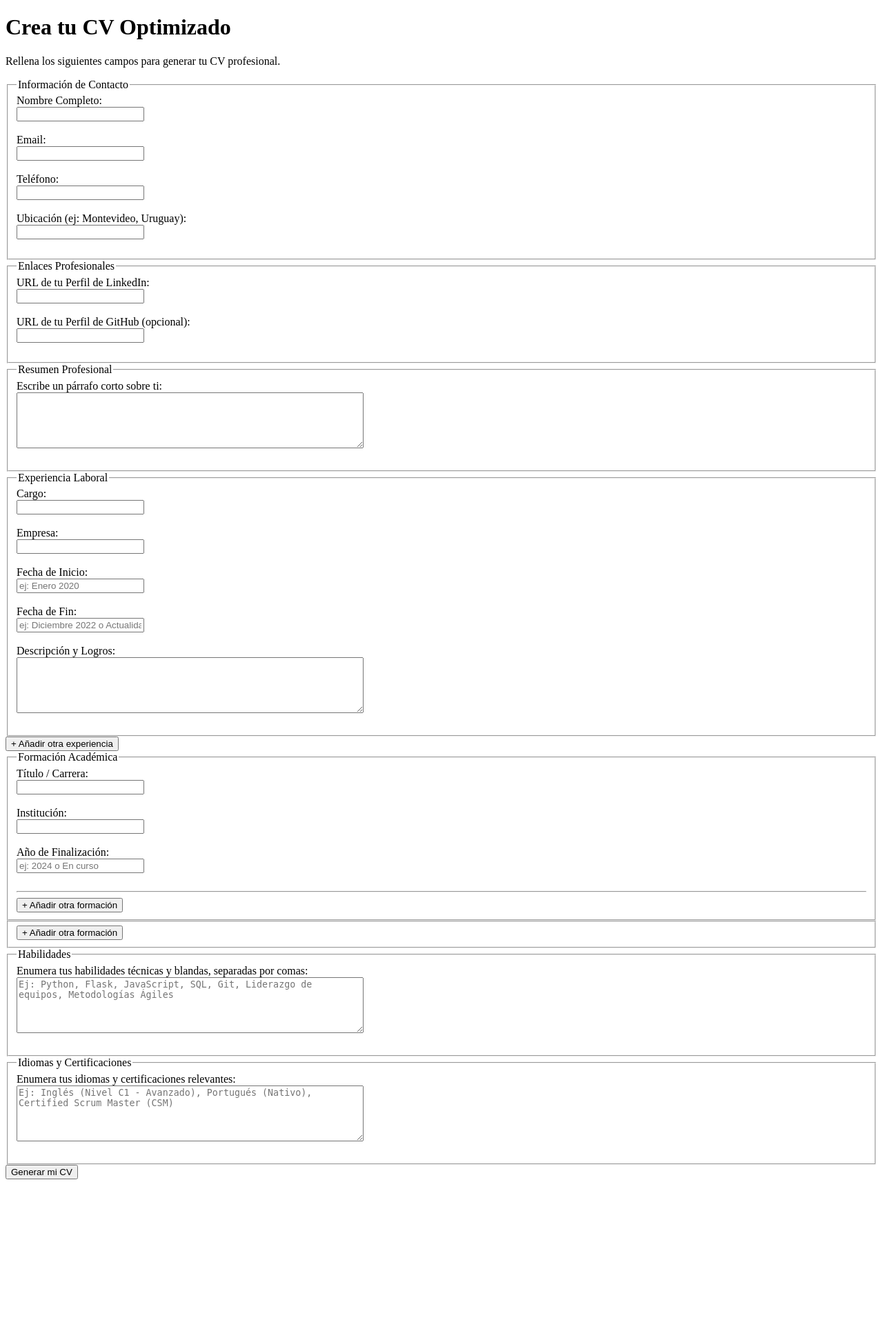
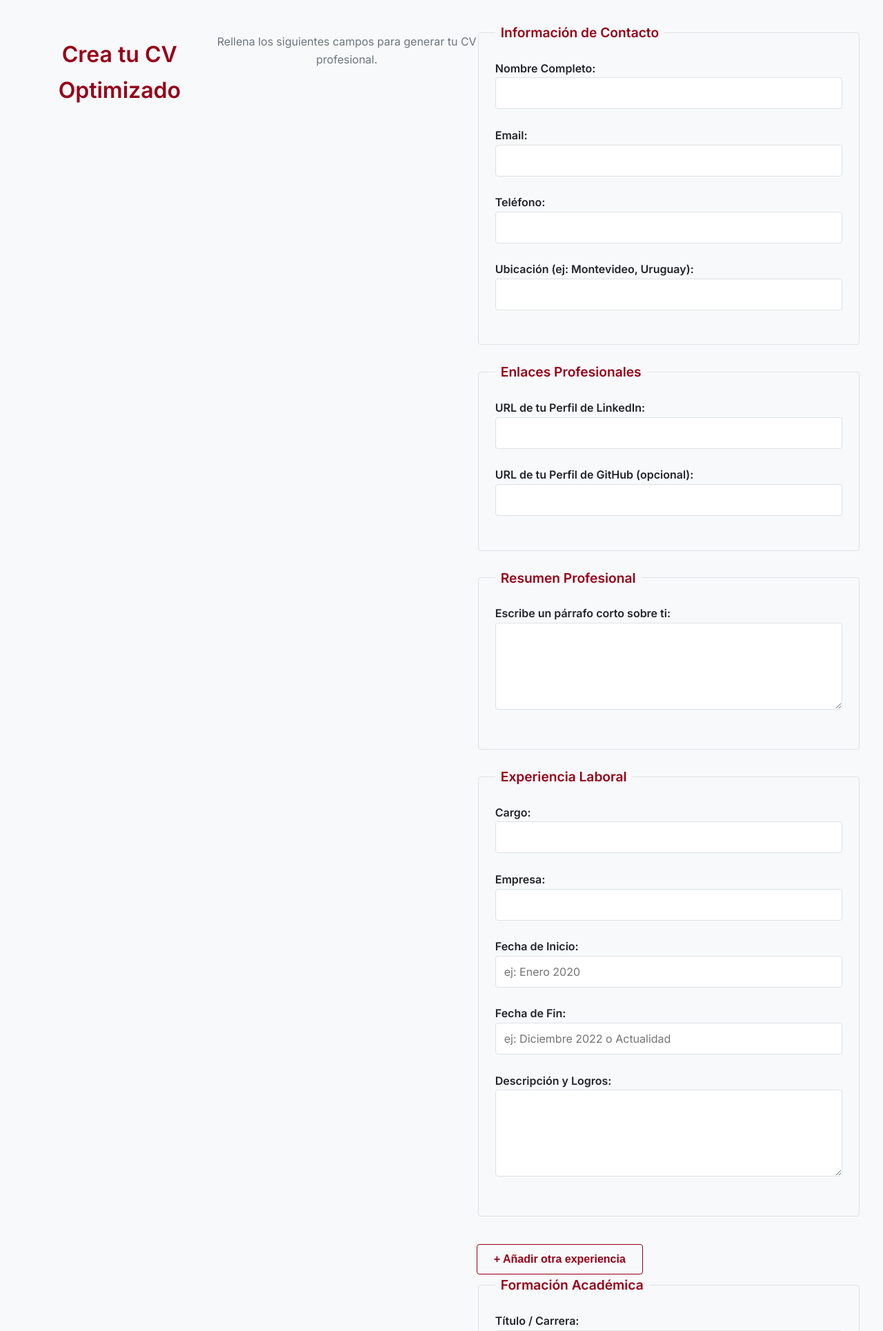
Before and after one commit to ElianaMariaCorujo/optiCV, a Flask app: page / in a window 1280 px wide. Shown: the top 1930 px of the page at 69% size. Before the commit the page ends 1710 px from the top, so only its background shows below. Run offline with Flask 3, Linux system fonts and the light colour scheme.

Commit message:
Inicio CSS_2_10

```diff
--- /dev/null
+++ b/static/css/style.css
@@ -0,0 +1,125 @@
+/* --- Variables de Color y Fuentes --- */
+:root {
+    --color-fondo: #F8F9FA;
+    --color-texto: #212529;
+    --color-acento: #960018; /* Carmín */
+    --color-borde: #dee2e6;
+    --fuente-principal: 'Inter', sans-serif;
+}
+
+/* --- Estilos Generales --- */
+body {
+    font-family: var(--fuente-principal);
+    background-color: var(--color-fondo);
+    color: var(--color-texto);
+    line-height: 1.6;
+    margin: 0;
+    padding: 2rem;
+    display: flex;
+    justify-content: center;
+}
+
+/* --- Contenedor Principal --- */
+.container {
+    max-width: 800px;
+    width: 100%;
+    background-color: white;
+    padding: 2rem;
+    border-radius: 8px;
+    box-shadow: 0 4px 6px rgba(0, 0, 0, 0.1);
+}
+
+h1 {
+    color: var(--color-acento);
+    text-align: center;
+    margin-bottom: 0.5rem;
+}
+
+p {
+    text-align: center;
+    margin-bottom: 2rem;
+    color: #6c757d;
+}
+
+/* --- Estilos del Formulario --- */
+form {
+    display: flex;
+    flex-direction: column;
+}
+
+fieldset {
+    border: 1px solid var(--color-borde);
+    border-radius: 4px;
+    padding: 1.5rem;
+    margin-bottom: 1.5rem;
+}
+
+legend {
+    font-size: 1.2rem;
+    font-weight: 600;
+    color: var(--color-acento);
+    padding: 0 0.5rem;
+}
+
+label {
+    margin-bottom: 0.5rem;
+    font-weight: 600;
+}
+
+input[type="text"],
+input[type="email"],
+input[type="tel"],
+input[type="url"],
+textarea {
+    width: 100%;
+    padding: 0.75rem;
+    border: 1px solid var(--color-borde);
+    border-radius: 4px;
+    font-family: var(--fuente-principal);
+    font-size: 1rem;
+    box-sizing: border-box; /* Asegura que el padding no afecte el ancho total */
+}
+
+input:focus,
+textarea:focus {
+    outline: none;
+    border-color: var(--color-acento);
+    box-shadow: 0 0 0 2px rgba(150, 0, 24, 0.2);
+}
+
+/* --- Estilos de los Botones --- */
+button {
+    padding: 0.75rem 1.5rem;
+    border-radius: 4px;
+    font-size: 1rem;
+    font-weight: 600;
+    cursor: pointer;
+    border: 1px solid transparent;
+    transition: all 0.2s ease-in-out;
+}
+
+/* Botón principal para generar CV */
+button[type="submit"] {
+    background-color: var(--color-acento);
+    color: white;
+    width: 100%;
+    margin-top: 1rem;
+}
+
+button[type="submit"]:hover {
+    opacity: 0.9;
+}
+
+/* Botón secundario para añadir experiencia/formación */
+button[type="button"] {
+    background-color: transparent;
+    color: var(--color-acento);
+    border: 1px solid var(--color-acento);
+    align-self: flex-start; /* Se alinea a la izquierda */
+    margin-top: 1rem;
+}
+
+button[type="button"]:hover {
+    background-color: var(--color-acento);
+    color: white;
+}
--- a/templates/index.html
+++ b/templates/index.html
@@ -4,6 +4,11 @@
     <meta charset="UTF-8">
     <meta name="viewport" content="width=device-width, initial-scale=1.0">
     <title>Opti-CV | Crea tu CV Profesional</title>
+     <link rel="preconnect" href="https://fonts.googleapis.com">
+    <link rel="preconnect" href="https://fonts.gstatic.com" crossorigin>
+    <link href="https://fonts.googleapis.com/css2?family=Inter:wght@400;600&display=swap" rel="stylesheet">
+    <link rel="stylesheet" href="{{ url_for('static', filename='css/style.css') }}">
+
 </head>
 <body>
     <h1>Crea tu CV Optimizado</h1>
```
